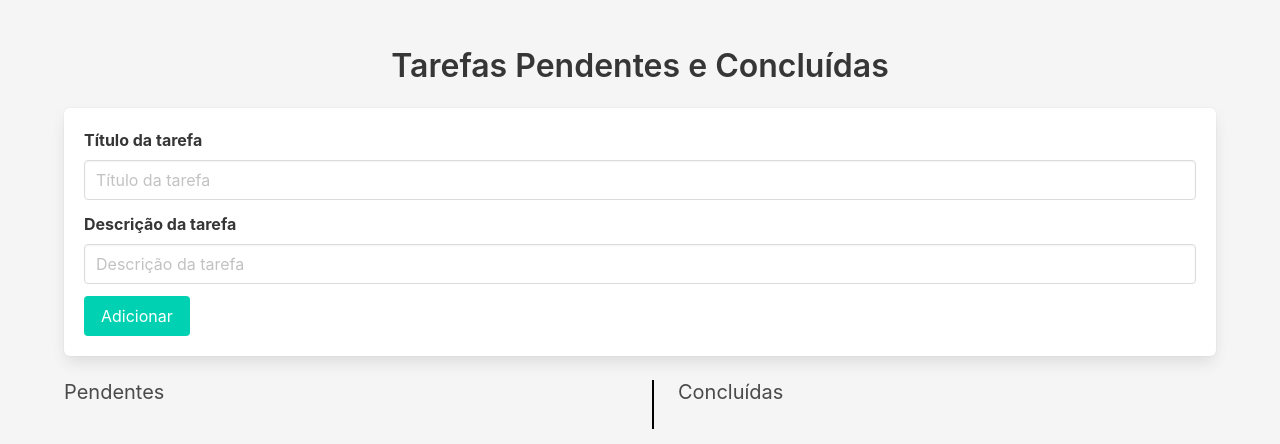
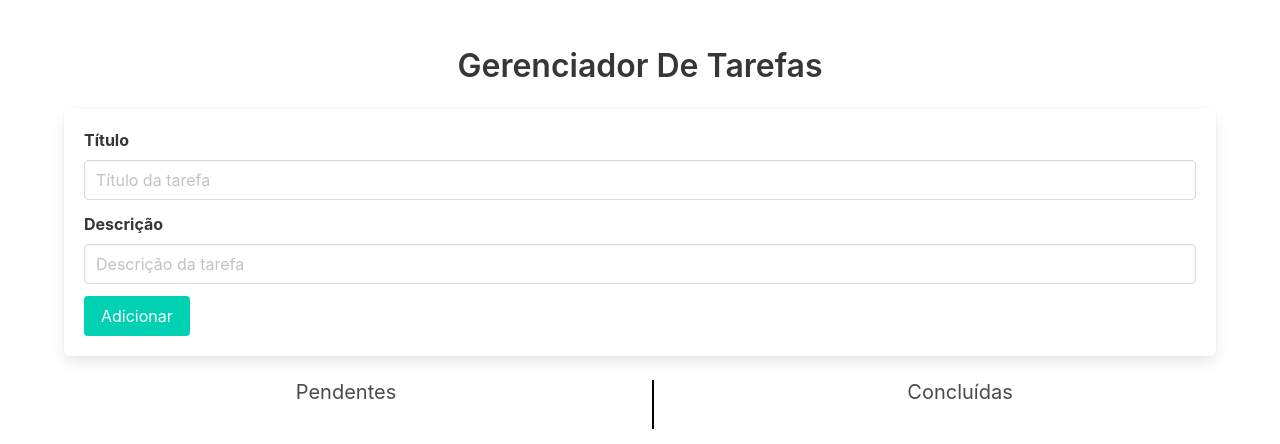
Before and after one commit to BrunoLCReis/Case-GB-Task-Manager, a website: page index.html in a window 1280 px wide. Drawn offline with nearby package versions, Linux system fonts and the light colour scheme; no server answers.

Commit message:
final version

```diff
--- a/index.html
+++ b/index.html
@@ -3,23 +3,23 @@
 <head>
   <meta charset="UTF-8">
   <meta name="viewport" content="width=device-width, initial-scale=1.0">
-  <title>Todo App</title>
+  <title>GB Case</title>
   <link rel="stylesheet" href="https://cdn.jsdelivr.net/npm/bulma@0.9.3/css/bulma.min.css">
   <link rel="stylesheet" href="style.css">
 </head>
 <body>
   <section class="section">
     <div class="container">
-      <h1 class="title has-text-centered">Tarefas Pendentes e Concluídas</h1>
+      <h1 class="title has-text-centered">Gerenciador De Tarefas</h1>
       <form id="task-form" class="box">
         <div class="field">
-          <label class="label">Título da tarefa</label>
+          <label class="label">Título</label>
           <div class="control">
             <input class="input" type="text" id="task-title" placeholder="Título da tarefa" required>
           </div>
         </div>
         <div class="field">
-          <label class="label">Descrição da tarefa</label>
+          <label class="label">Descrição</label>
           <div class="control">
             <input class="input" type="text" id="task-desc" placeholder="Descrição da tarefa" required>
           </div>
@@ -32,14 +32,14 @@
       </form>
       <div class="columns">
         <div class="column is-half">
-          <h2 class="subtitle">Pendentes</h2>
+          <h2 class="subtitle" style="text-align: center;">Pendentes</h2>
           <ul id="pending-task-list" class="list"></ul>
         </div>
         <div class="column is-narrow">
           <div class="separator"></div>
         </div>
         <div class="column is-half">
-          <h2 class="subtitle">Concluídas</h2>
+          <h2 class="subtitle" style="text-align: center;">Concluídas</h2>
           <ul id="completed-task-list" class="list"></ul>
         </div>
         <div id="popup" class="popup">
--- a/style.css
+++ b/style.css
@@ -1,7 +1,3 @@
-body {
-  background-color: #f5f5f5;
-}
-
 .task-item {
   padding: 15px;
   margin-bottom: 10px;
@@ -21,6 +17,7 @@ body {
 
 .task-title {
   font-weight: bold;
+  max-width: 50%;
 }
 
 .task-actions {
```
